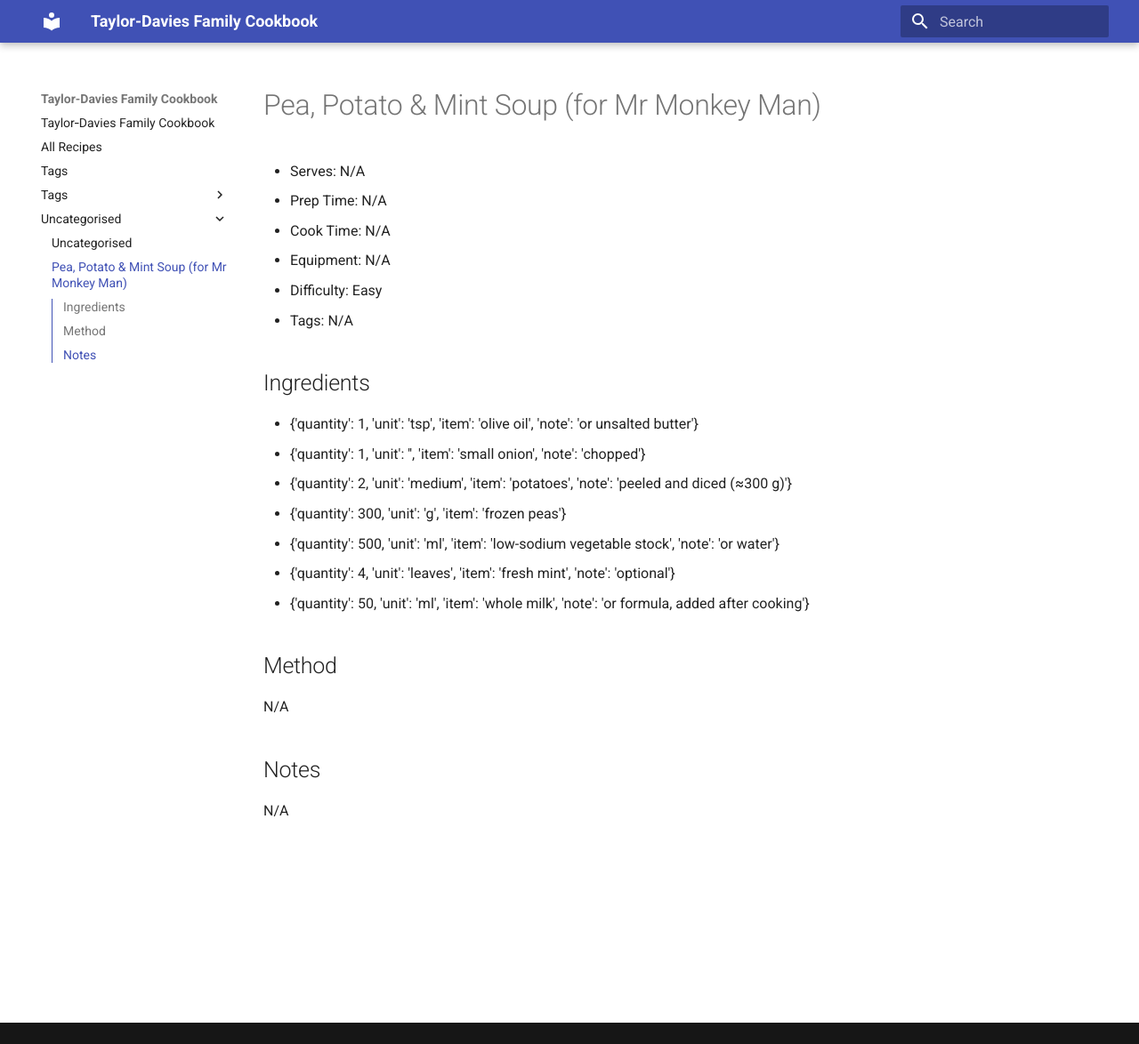
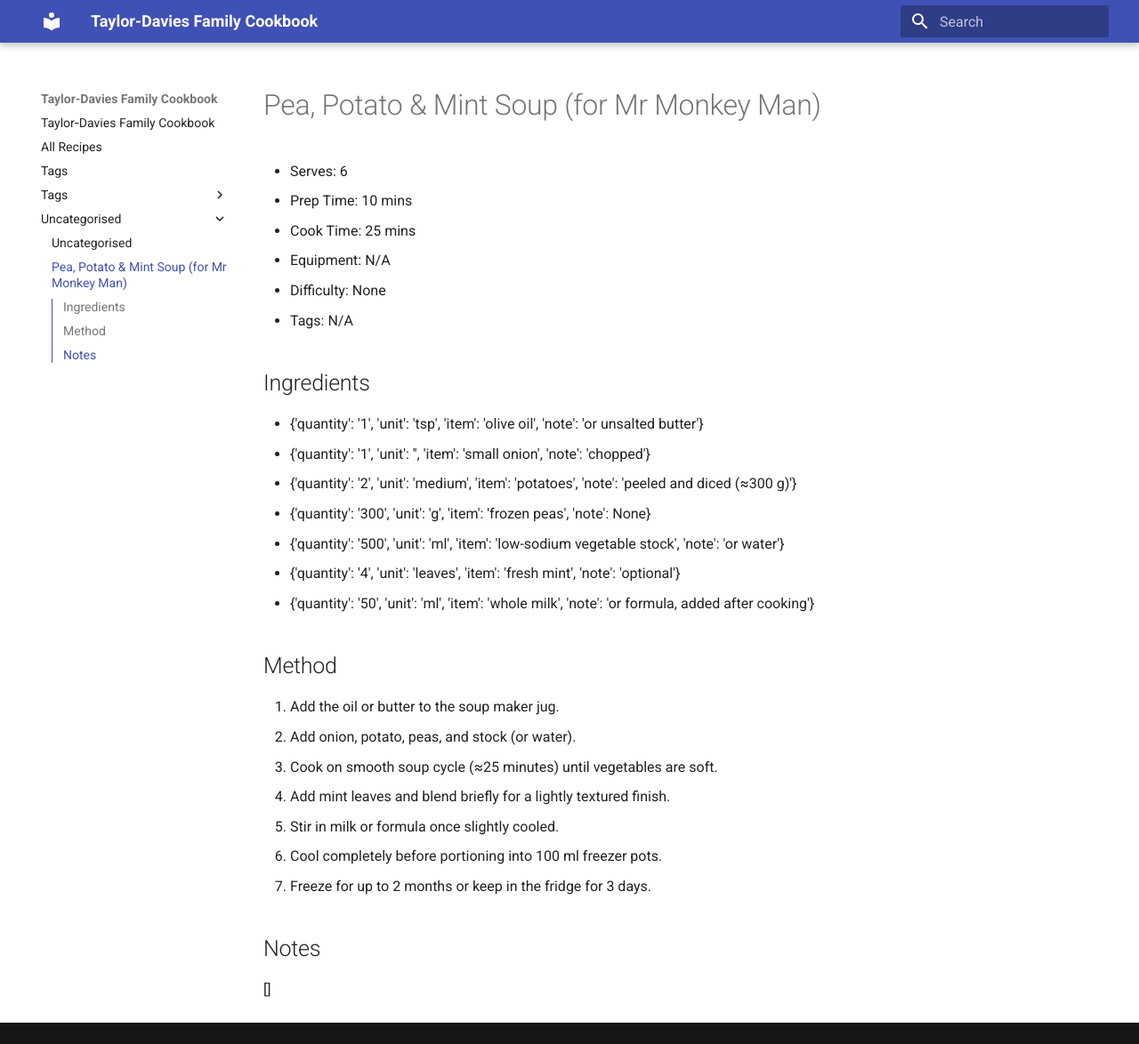
Before and after one commit to sjwdavies/cookbook, an MkDocs documentation site: the page built from recipes/uncategorised/pea-potato-and-mint-soup-for-mr-monkey-man.md, in a window 1280 px wide and 1174 px high. Shown: the whole window at 89% size. Built offline with MkDocs 1.6.1 and Material for MkDocs 9.7.7, drawn with Linux system fonts in a browser that asks for light colours.

Commit message:
chore: sync recipes + indexes

```diff
--- a/recipes/uncategorised/pea-potato-and-mint-soup-for-mr-monkey-man.md
+++ b/recipes/uncategorised/pea-potato-and-mint-soup-for-mr-monkey-man.md
@@ -1,30 +1,36 @@
 # Pea, Potato & Mint Soup (for Mr Monkey Man)
 
-- Serves: N/A
-- Prep Time: N/A
-- Cook Time: N/A
+- Serves: 6
+- Prep Time: 10 mins
+- Cook Time: 25 mins
 - Equipment: N/A
-- Difficulty: Easy
+- Difficulty: None
 - Tags: N/A
 
 ## Ingredients
 
-- {'quantity': 1, 'unit': 'tsp', 'item': 'olive oil', 'note': 'or unsalted
+- {'quantity': '1', 'unit': 'tsp', 'item': 'olive oil', 'note': 'or unsalted
   butter'}
-- {'quantity': 1, 'unit': '', 'item': 'small onion', 'note': 'chopped'}
-- {'quantity': 2, 'unit': 'medium', 'item': 'potatoes', 'note': 'peeled and
+- {'quantity': '1', 'unit': '', 'item': 'small onion', 'note': 'chopped'}
+- {'quantity': '2', 'unit': 'medium', 'item': 'potatoes', 'note': 'peeled and
   diced (≈300 g)'}
-- {'quantity': 300, 'unit': 'g', 'item': 'frozen peas'}
-- {'quantity': 500, 'unit': 'ml', 'item': 'low-sodium vegetable stock', 'note':
-  'or water'}
-- {'quantity': 4, 'unit': 'leaves', 'item': 'fresh mint', 'note': 'optional'}
-- {'quantity': 50, 'unit': 'ml', 'item': 'whole milk', 'note': 'or formula,
+- {'quantity': '300', 'unit': 'g', 'item': 'frozen peas', 'note': None}
+- {'quantity': '500', 'unit': 'ml', 'item': 'low-sodium vegetable stock',
+  'note': 'or water'}
+- {'quantity': '4', 'unit': 'leaves', 'item': 'fresh mint', 'note': 'optional'}
+- {'quantity': '50', 'unit': 'ml', 'item': 'whole milk', 'note': 'or formula,
   added after cooking'}
 
 ## Method
 
-N/A
+1. Add the oil or butter to the soup maker jug.
+2. Add onion, potato, peas, and stock (or water).
+3. Cook on smooth soup cycle (≈25 minutes) until vegetables are soft.
+4. Add mint leaves and blend briefly for a lightly textured finish.
+5. Stir in milk or formula once slightly cooled.
+6. Cool completely before portioning into 100 ml freezer pots.
+7. Freeze for up to 2 months or keep in the fridge for 3 days.
 
 ## Notes
 
-N/A
+[]
```
